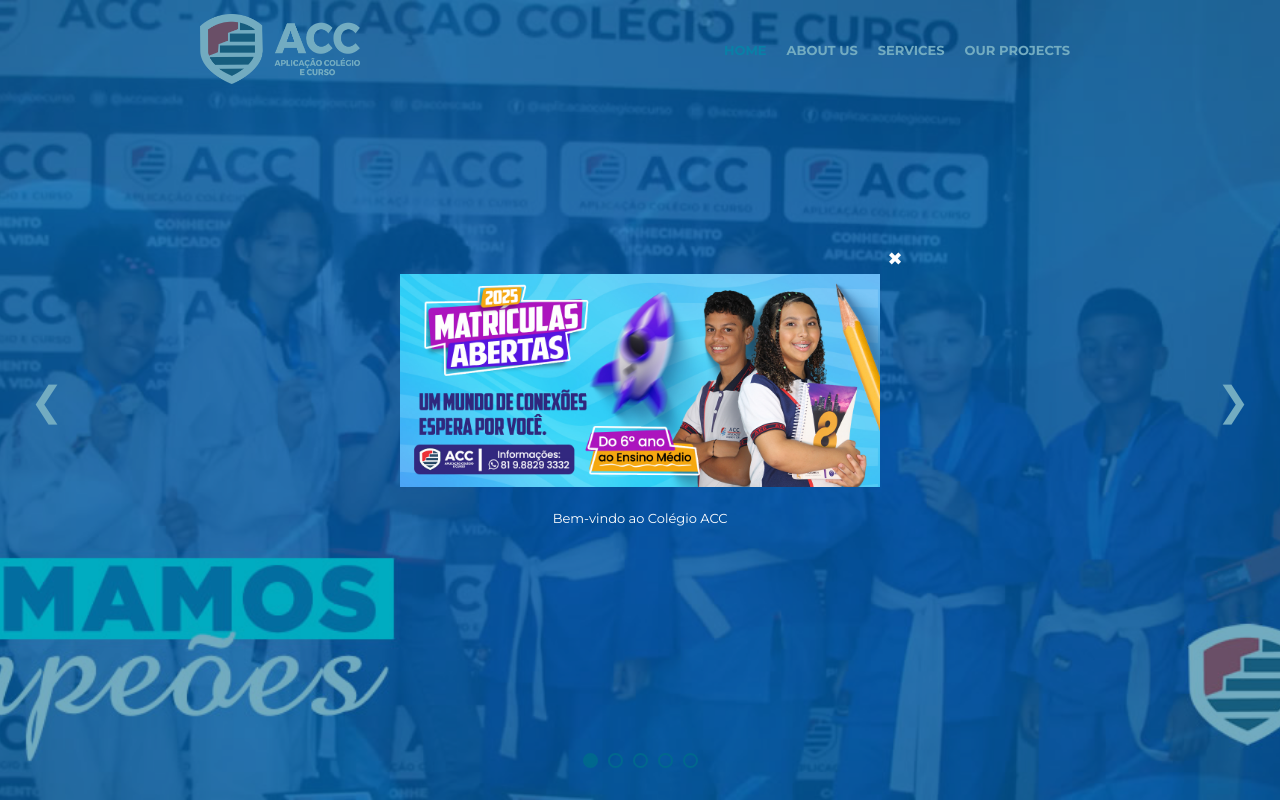
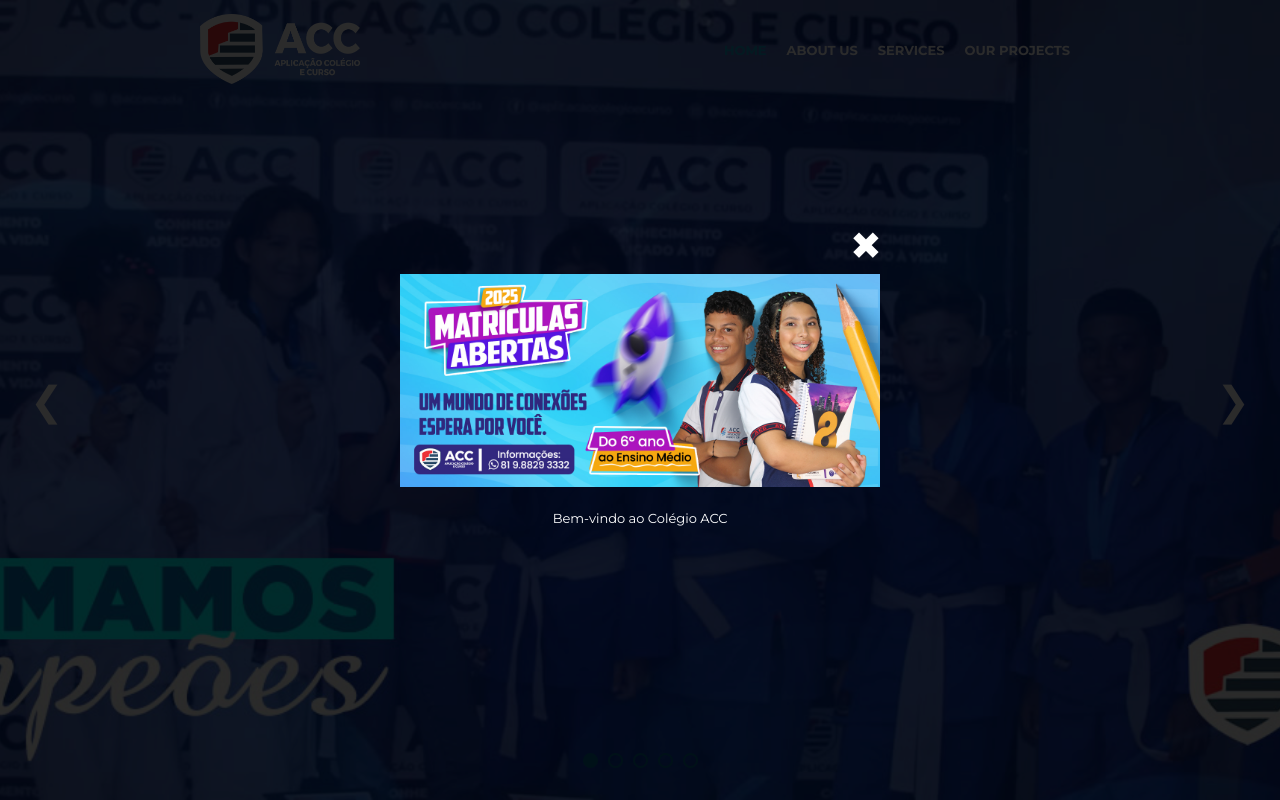
Before and after one commit to alves084/accdev, a PHP site: page / in a window 1280 px wide. Run offline with PHP 8.4, Linux system fonts and the light colour scheme.

Commit message:
editing splash-screen

```diff
--- a/assets/css/style.css
+++ b/assets/css/style.css
@@ -671,7 +671,7 @@ footer .footer{
   left: 0;
   width: 100vw;
   height: 100vh;
-  background-color: #00688e8c;
+  background-color: #000000d4;
   color: white;
   display: flex;
   justify-content: center;
@@ -688,12 +688,12 @@ footer .footer{
 
 #close-splash {
   position: absolute;
-  top: -10px;
-  right: -10px;
+  top: -30px;
+  right: 20px;
   background: none;
   color: #fff;
   border: none;
-  font-size: 18px;
+  font-size: 38px;
   width: 30px;
   height: 30px;
   cursor: pointer;
```
